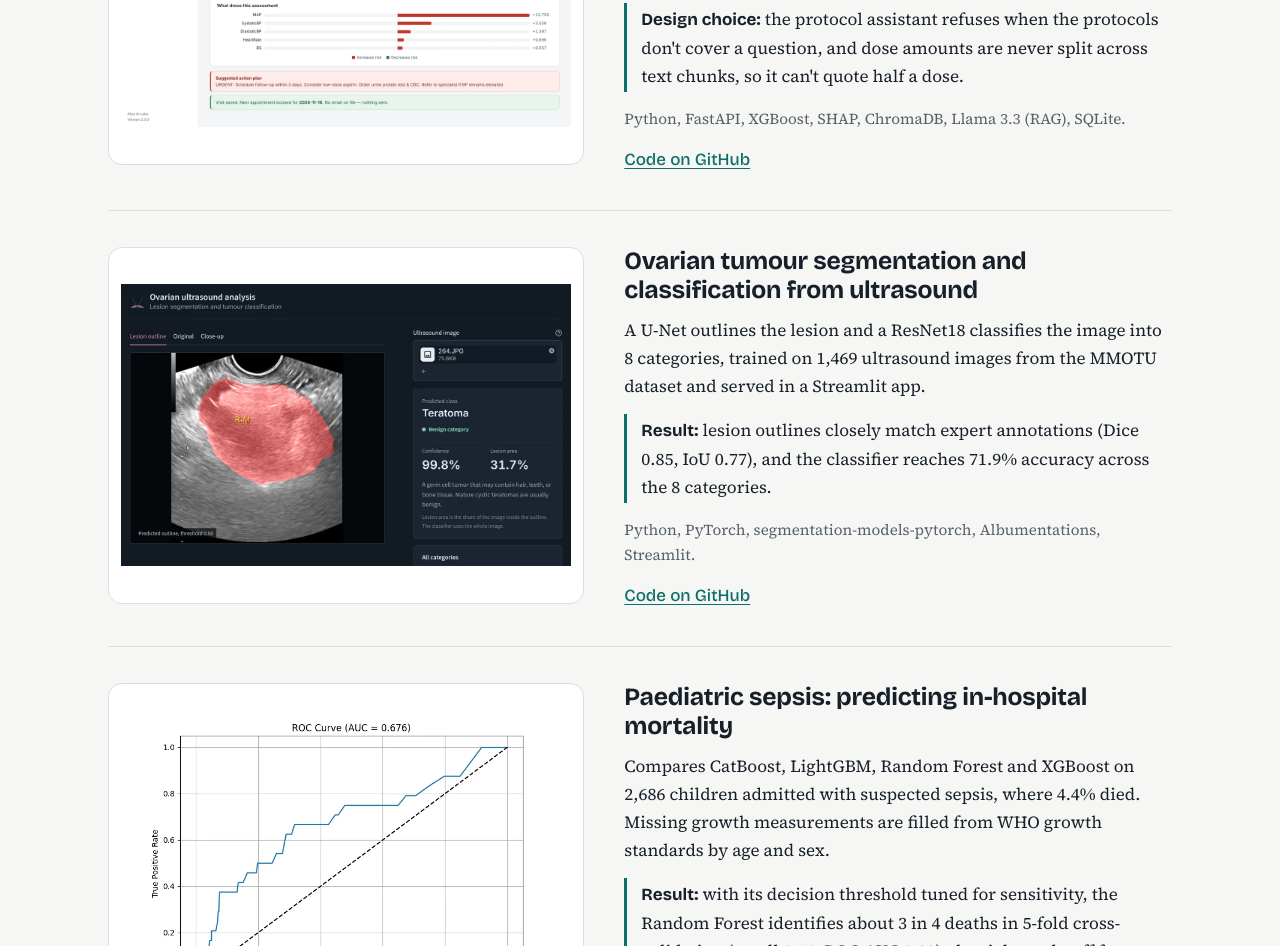
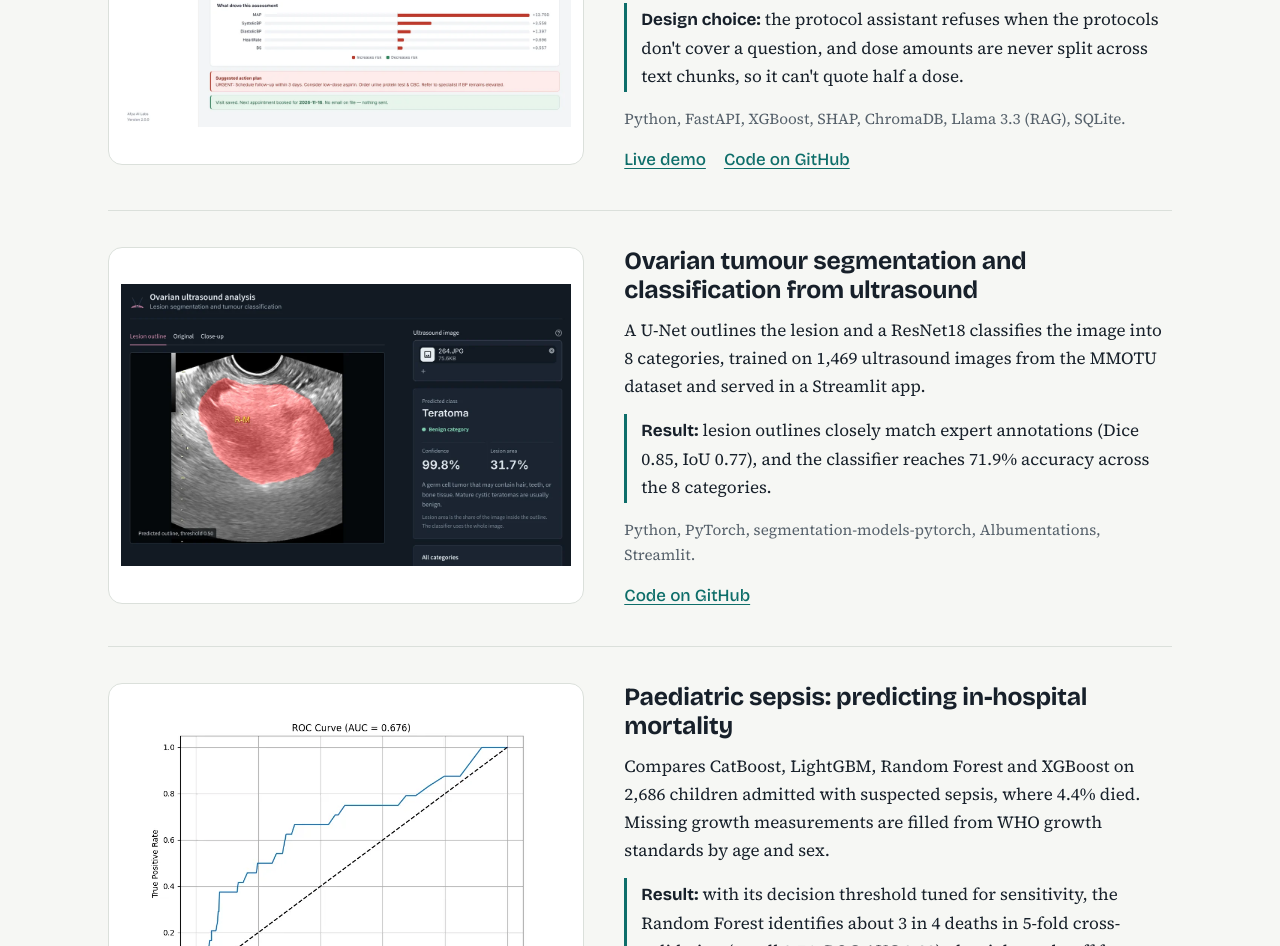
Before and after one commit to Betelhemgetachew/Betelhemgetachew.github.io, a plain HTML site: page index.html in a window 1280 px wide. Shown: the part 1115-2061 px from the top of the page. Drawn offline with nearby package versions, Linux system fonts and the light colour scheme.

Commit message:
Link the MamaGuard live demo

```diff
--- a/index.html
+++ b/index.html
@@ -201,7 +201,7 @@
             <p>A decision-support system for antenatal clinics. Nurses enter a mother's vitals and get a risk level with the reasons behind it, the next visit is booked automatically, and staff can ask questions answered only from Kenya's Ministry of Health obstetric protocols.</p>
             <p class="finding"><strong>Design choice:</strong> the protocol assistant refuses when the protocols don't cover a question, and dose amounts are never split across text chunks, so it can't quote half a dose.</p>
             <p class="tools">Python, FastAPI, XGBoost, SHAP, ChromaDB, Llama 3.3 (RAG), SQLite.</p>
-            <div class="links"><a href="https://github.com/Betelhemgetachew/MamaGuard-Maternal-Risk-Detection-and-Clinical-Decision-Support-System">Code on GitHub</a></div>
+            <div class="links"><a href="https://mamaguard-7p1h.onrender.com" title="Free hosting: the first load can take up to a minute">Live demo</a><a href="https://github.com/Betelhemgetachew/MamaGuard-Maternal-Risk-Detection-and-Clinical-Decision-Support-System">Code on GitHub</a></div>
           </div>
         </article>
 
```
